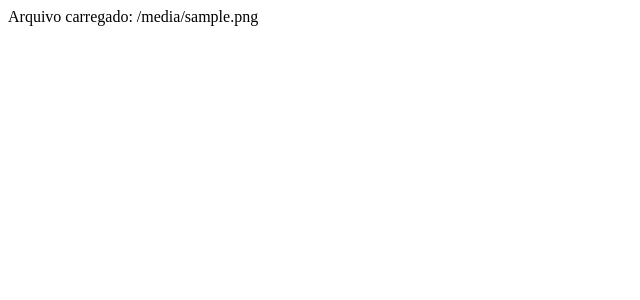
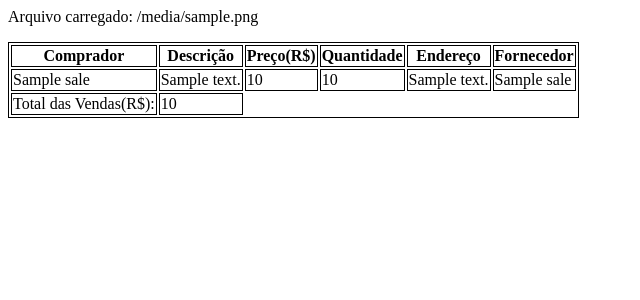
Before and after one commit to araujobma/namaapp, a Flask app: template app/templates/file_data.html in a window 1280 px wide. Shown: the top 300 px of the page, without its empty margins (0-640 px from the left). Run offline with Flask 2, Linux system fonts and the light colour scheme; the template is opened without the code that fills it: most values are stand-ins (such as "Sample title", 1, 10 or a date in 2020).

Commit message:
Displaying the table and total amount of sales.

```diff
--- a/app/app.py
+++ b/app/app.py
@@ -2,10 +2,14 @@ from flask import Flask, render_template, request, flash, redirect, session
 from werkzeug.utils import secure_filename
 import os
 from uuid import uuid4
+import csv
+from flask_sqlalchemy import SQLAlchemy
+
 
 app = Flask(__name__)
 app.config['SQLALCHEMY_DATABASE_URI'] = os.environ['SQLALCHEMY_DATABASE_URI']
 app.config['UPLOAD_FOLDER'] = os.environ['UPLOAD_FOLDER']
+db = SQLAlchemy(app)
 app.secret_key = 'AVVCDF654#@'
 ALLOWED_EXTENSIONS = {'txt'}
 
@@ -13,6 +17,68 @@ ALLOWED_EXTENSIONS = {'txt'}
 def allowed_file(filename):
     return '.' in filename and \
            filename.rsplit('.', 1)[1].lower() in ALLOWED_EXTENSIONS
+
+
+def parse_file_and_insert_db(file_path, session_id):
+    fields = ['Comprador', 'Descrição', 'Preço Unitário', 'Quantidade', 'Endereço', 'Fornecedor']
+    with open(file_path, newline='\n') as csvfile:
+        reader = csv.DictReader(csvfile, fieldnames=fields, dialect='excel-tab')
+        for row in reader:
+            if row['Comprador'] == 'Comprador':
+                continue
+            buyer = Buyer.query.filter_by(name=row['Comprador']).first()
+            if buyer is None:
+                buyer = Buyer(name=row['Comprador'])
+                db.session.add(buyer)
+            product = Product.query.filter_by(description=row['Descrição']).first()
+            if product is None:
+                product = Product(description=row['Descrição'], price=row['Preço Unitário'])
+                db.session.add(product)
+            supplier = Supplier.query.filter_by(name=row['Fornecedor']).first()
+            if supplier is None:
+                supplier = Supplier(name=row['Fornecedor'], address=row['Endereço'])
+                db.session.add(supplier)
+            db.session.commit()
+            sale = Sale(
+                session_id=session_id,
+                buyer_id=buyer.id,
+                supplier_id=supplier.id,
+                product_id=product.id,
+                quantity=row['Quantidade']
+            )
+            db.session.add(sale)
+            db.session.commit()
+
+
+def query_db(session_id):
+    results = db.engine.execute("SELECT buyer.name, product.description, product.price,"
+                                "quantity, supplier.address, supplier.name FROM "
+                                "(SELECT session_id,buyer_id,supplier_id,product_id,"
+                                "quantity FROM sale WHERE session_id='{}') AS a "
+                                "LEFT JOIN buyer ON buyer.id = a.buyer_id "
+                                "LEFT JOIN product ON product.id = a.product_id "
+                                "LEFT JOIN supplier ON supplier.id = a.supplier_id ".format(session_id))
+    r_dict = []
+    for r in results:
+        r_dict.append(
+            {
+                'buyer_name': r[0],
+                'description': r[1],
+                'price': str(r[2]).replace('.',','),
+                'quantity': r[3],
+                'address': r[4],
+                'supplier_name': r[5]
+            }
+        )
+
+    results = db.engine.execute("SELECT SUM(product.price * a.quantity) FROM "
+                              "(SELECT quantity, product_id FROM sale WHERE session_id='{}') AS a "
+                              "LEFT JOIN product ON product.id = a.product_id".format(session_id))
+    total = 0
+    for r in results:
+        total = str(r[0]).replace('.', ',')
+
+    return r_dict, total
 
 
 @app.route('/', methods=['GET', 'POST'])
@@ -29,12 +95,41 @@ def home():
             filename = secure_filename(file.filename)
             fname_split = filename.split('.')
             fname_id = fname_split[0] + '-' + str(session['id']) + '.' + fname_split[1]
-            file.save(os.path.join(app.config['UPLOAD_FOLDER'], fname_id))
-            return render_template('file_data.html', data={'filename': fname_id})
+            save_path = os.path.join(app.config['UPLOAD_FOLDER'], fname_id)
+            file.save(save_path)
+            parse_file_and_insert_db(save_path, str(session['id']))
+            sales, total = query_db(str(session['id']))
+            return render_template('file_data.html', data={'filename': fname_id, 'sales': sales, 'total': total})
         else:
             flash('Extensão de arquivo inválida!')
             return redirect(request.url)
 
 
+class Buyer(db.Model):
+    id = db.Column(db.Integer, primary_key=True)
+    name = db.Column(db.String(200), unique=True, nullable=False)
+
+
+class Product(db.Model):
+    id = db.Column(db.Integer, primary_key=True)
+    description = db.Column(db.String(300), unique=True, nullable=False)
+    price = db.Column(db.Float, unique=False, nullable=False)
+
+
+class Supplier(db.Model):
+    id = db.Column(db.Integer, primary_key=True)
+    name = db.Column(db.String(300), unique=True, nullable=False)
+    address = db.Column(db.String(300), unique=False, nullable=False)
+
+
+class Sale(db.Model):
+    id = db.Column(db.Integer, primary_key=True)
+    session_id = db.Column(db.String(36), unique=False, nullable=False)
+    buyer_id = db.Column(db.Integer, db.ForeignKey('buyer.id'), nullable=False)
+    product_id = db.Column(db.Integer, db.ForeignKey('product.id'), nullable=False)
+    supplier_id = db.Column(db.Integer, db.ForeignKey('supplier.id'), nullable=False)
+    quantity = db.Column(db.Integer, nullable=False)
+
+
 if __name__ == '__main__':
     app.run()
--- a/app/templates/file_data.html
+++ b/app/templates/file_data.html
@@ -1,5 +1,57 @@
+<style>
+
+table, th, td {
+  border: 1px solid black;
+}
+</style>
+
 <title>Nama app - dados do arquivo</title>
 {% for message in get_flashed_messages() %}
     <p>{{ message }}</p>
 {% endfor %}
-<p>Arquivo carregado: {{ data.filename }}<p>
+<p>Arquivo carregado: {{ data.filename }}</p>
+
+<table>
+    <thead>
+        <tr>
+            <th>Comprador</th>
+            <th>Descrição</th>
+            <th>Preço(R$)</th>
+            <th>Quantidade</th>
+            <th>Endereço</th>
+            <th>Fornecedor</th>
+        </tr>
+    </thead>
+    <tbody>
+        {% for sale in data.sales %}
+            <tr>
+                <td>
+                    {{ sale.buyer_name }}
+                </td>
+                <td>
+                    {{ sale.description }}
+                </td>
+                <td>
+                    {{ sale.price }}
+                </td>
+                <td>
+                    {{ sale.quantity }}
+                </td>
+                <td>
+                    {{ sale.address }}
+                </td>
+                <td>
+                    {{ sale.supplier_name }}
+                </td>
+            </tr>
+        {% endfor %}
+        <tr>
+            <td>
+                Total das Vendas(R$):
+            </td>
+            <td>
+                {{ data.total }}
+            </td>
+        </tr>
+    </tbody>
+</table>
```
Also changed, not shown: app/models.py (deleted, +0 -21 lines), tests/test_controllers.py (+3 -1 lines), README.md.
